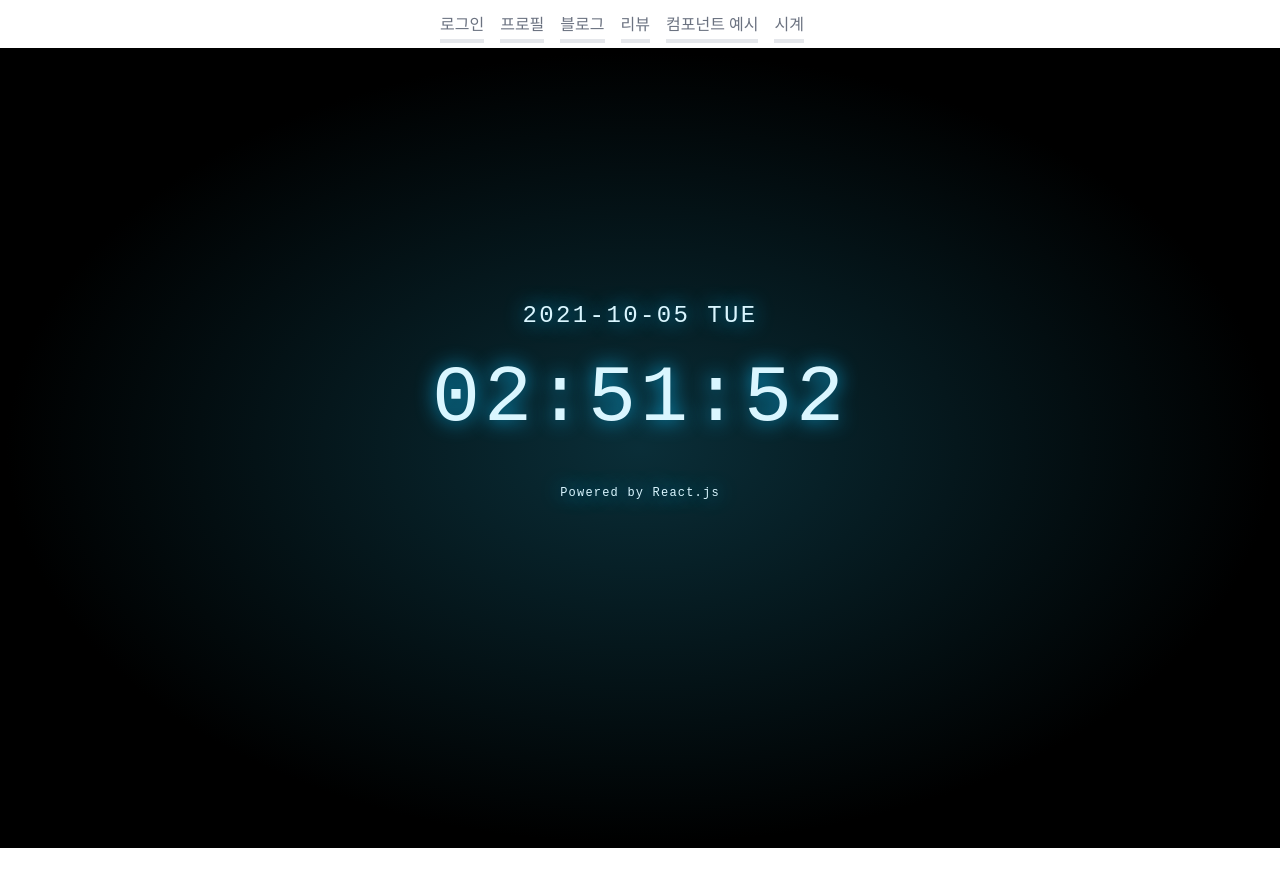
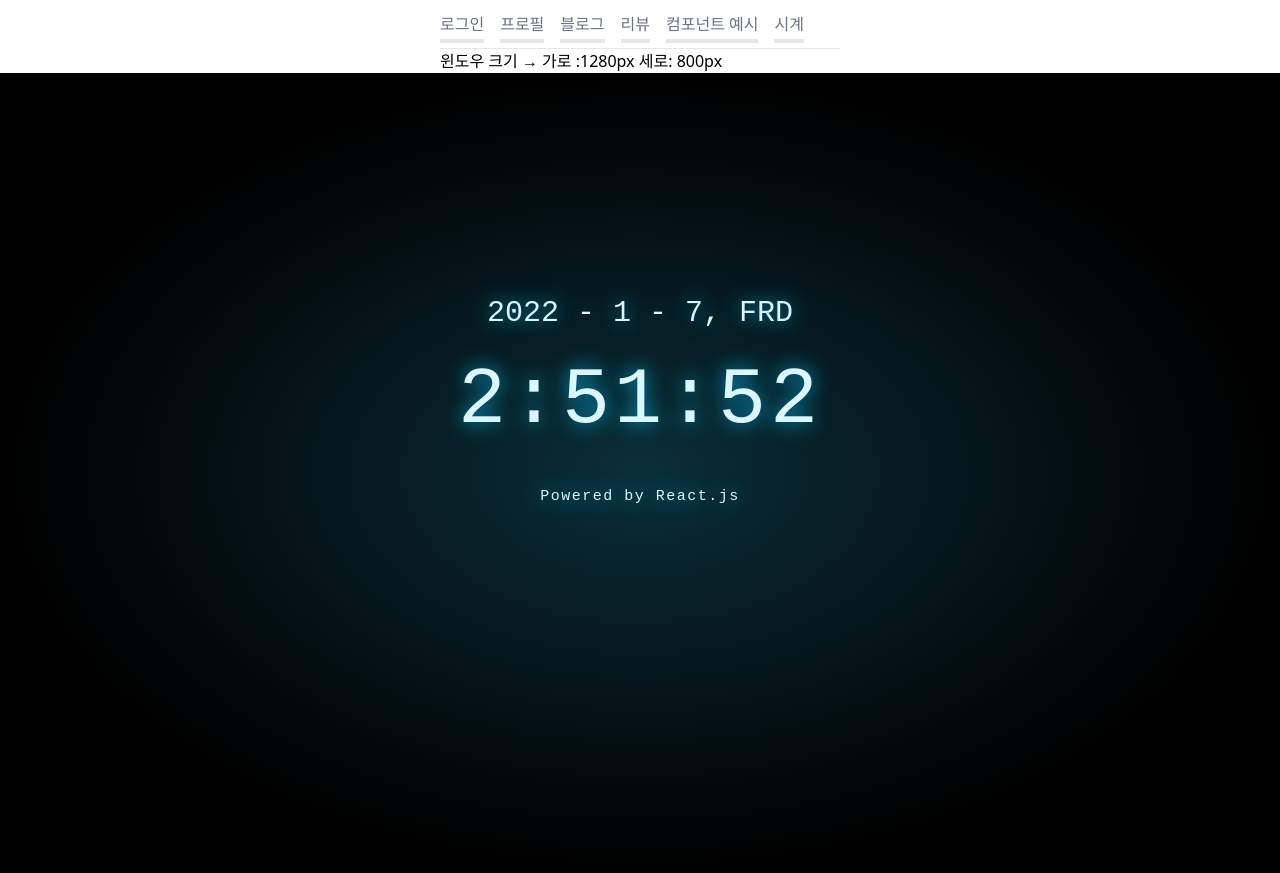
Before and after one commit to kangaerin/myproj-react, a React (Create React App) app: page /examples/clock in a window 1280 px wide. Before the commit the page ends 848 px from the top, so only its background shows below. Built offline with nearby package versions, Linux system fonts and the light colour scheme; no server answers.

Commit message:
커스텀훅 예시(useWindowWidth)

```diff
--- a/src/App.js
+++ b/src/App.js
@@ -4,6 +4,7 @@ import Profile from 'pages/accounts/Profile';
 import PageBlog from 'pages/blog/PageBlog';
 import Clock from 'pages/examples/Clock';
 import Components from 'pages/examples/Components';
+import useWindowWidth from 'pages/examples/useWindowWidth';
 import ReviewForm from 'pages/reviews/ReviewForm';
 import ReviewList from 'pages/reviews/ReviewList';
 import { Navigate, Route, Routes } from 'react-router-dom';
@@ -11,6 +12,7 @@ import { Navigate, Route, Routes } from 'react-router-dom';
 import './App.css';
 
 function App() {
+  const windowWidth = useWindowWidth();
   return (
     <>
       <div className="app">
@@ -25,6 +27,8 @@ function App() {
           <Route path="/reviews/:reviewId/edit/" element={<ReviewForm />} />
           <Route path="/examples/components/" element={<Components />} />
         </Routes>
+        <hr />
+        윈도우 크기 → {windowWidth}px
       </div>
       <Routes>
         <Route path="examples/clock/" element={<Clock />} />
--- a/src/pages/examples/Clock.jsx
+++ b/src/pages/examples/Clock.jsx
@@ -1,5 +1,7 @@
 import { useEffect, useState } from 'react';
 import './Clock.css';
+
+const WEEKDAYS = ['SUN', 'MON', 'TUE', 'WED', 'THU', 'FRD', 'SAT'];
 
 // setInterval은 자바스크립트 내에 있는 함수. 끌 때까진 꺼지지 않음.
 function Clock() {
@@ -24,9 +26,19 @@ function Clock() {
       <h2>시계</h2>
 
       <div class="clock">
-        <p class="date">2021-10-05 TUE</p>
-        <p class="time"> {date.toISOString().slice(11, 19)}</p>
-        <p class="text">Powered by React.js</p>
+        <p class="year" style={{ fontSize: '30px' }}>
+          {date.getFullYear()} - {date.getMonth() + 1} - {date.getDate()}
+          {', '}
+          {WEEKDAYS[date.getDay()]}
+        </p>
+        {/* <p class="date">{}</p> */}
+        <p class="time">
+          {' '}
+          {date.getHours()}:{date.getMinutes()}:{date.getSeconds()}
+        </p>
+        <p class="text" style={{ fontSize: '15px' }}>
+          Powered by React.js
+        </p>
       </div>
     </div>
   );
--- /dev/null
+++ b/src/pages/examples/useWindowWidth.js
@@ -0,0 +1,21 @@
+const { useState, useEffect } = require('react');
+
+const useWindowSize = () => {
+  const [width, setWidth] = useState(window.innerWidth);
+  const [height, setHeight] = useState(window.innerHeight);
+
+  const size = ['가로 :', width, 'px', ' ', '세로: ', height];
+
+  useEffect(() => {
+    const onResize = () => {
+      setWidth(window.innerWidth);
+      setHeight(window.innerHeight);
+    };
+    window.addEventListener('resize', onResize);
+    return () => window.removeEventListener('resize', onResize);
+  }, []);
+
+  return size;
+};
+
+export default useWindowSize;
```
